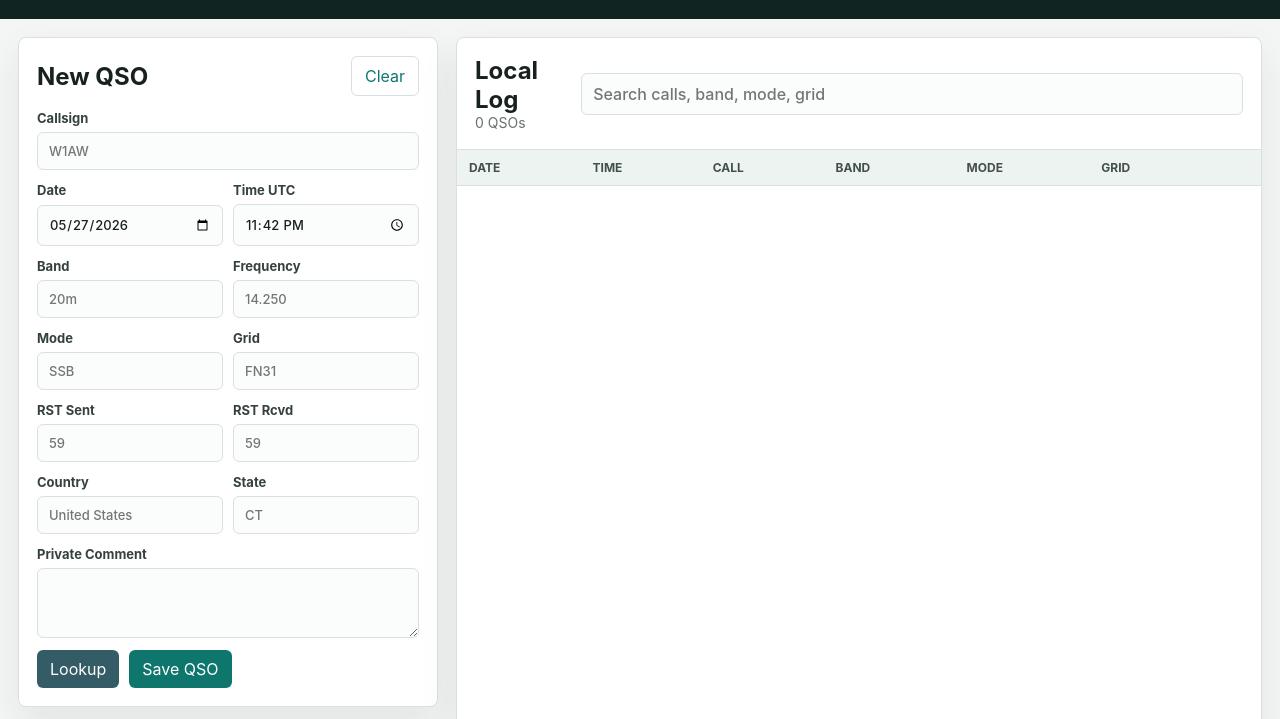
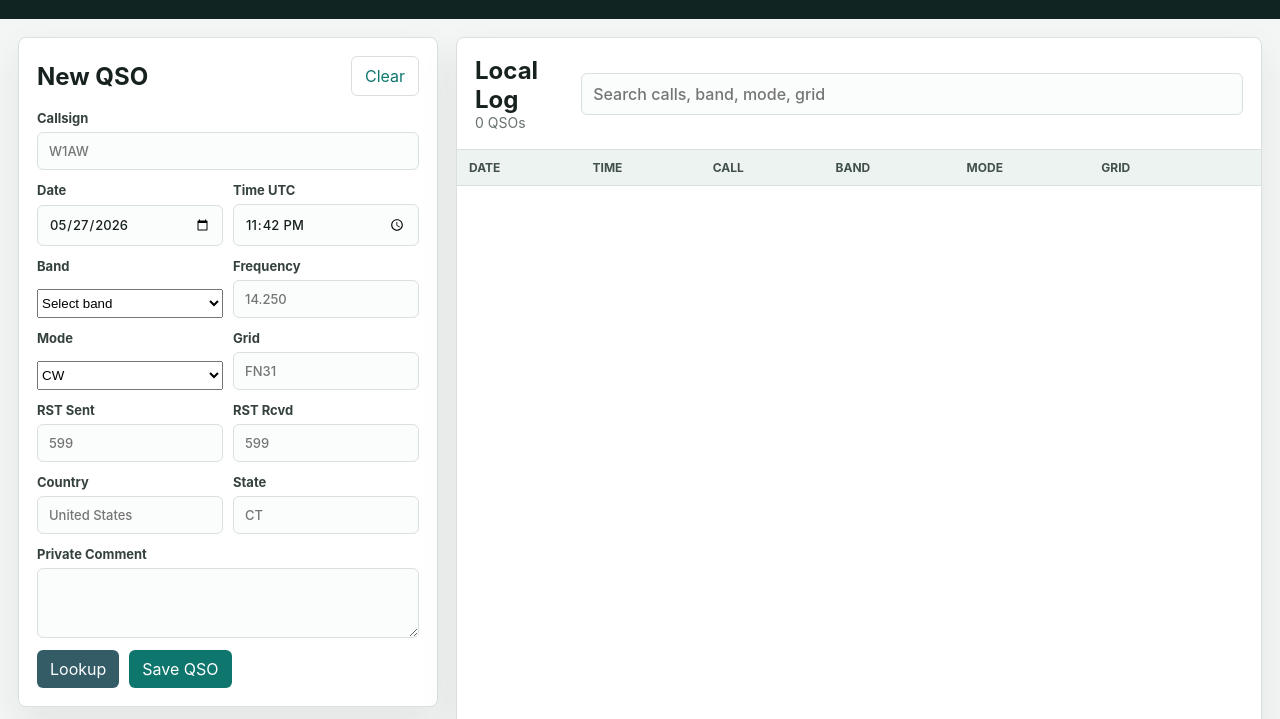
Before and after one commit to N1BRI/GitLogBook, a website: page app/index.html in a window 1280 px wide. Shown: the part 81-800 px from the top of the page. Drawn offline with Linux system fonts and the light colour scheme; no server answers.

Commit message:
Add logger QSO validation

```diff
--- a/app/app.js
+++ b/app/app.js
@@ -81,10 +81,14 @@ async function saveQso(event) {
   const payload = getFormData();
   const editing = Boolean(payload.id);
   const url = editing ? `/api/qsos/${encodeURIComponent(payload.id)}` : "/api/qsos";
-  await api(url, { method: editing ? "PUT" : "POST", body: payload });
-  await loadQsos();
-  resetForm();
-  setStatus(editing ? "QSO updated." : "QSO saved.");
+  try {
+    await api(url, { method: editing ? "PUT" : "POST", body: payload });
+    await loadQsos();
+    resetForm();
+    setStatus(editing ? "QSO updated." : "QSO saved.");
+  } catch (error) {
+    setStatus(error.message || "QSO could not be saved.", "error");
+  }
 }
 
 async function lookupCallsign() {
@@ -206,6 +210,7 @@ function fillForm(qso) {
 function resetForm() {
   form.reset();
   form.elements.id.value = "";
+  form.elements.mode.value = "CW";
   formTitle.textContent = "New QSO";
   setDefaultDateTime();
 }
--- a/app/index.html
+++ b/app/index.html
@@ -33,16 +33,72 @@
             <label>Time UTC <input name="timeOn" required type="time"></label>
           </div>
           <div class="split">
-            <label>Band <input name="band" placeholder="20m"></label>
-            <label>Frequency <input name="freq" placeholder="14.250"></label>
+            <label>Band
+              <select name="band" required>
+                <option value="">Select band</option>
+                <option>2190m</option>
+                <option>630m</option>
+                <option>160m</option>
+                <option>80m</option>
+                <option>60m</option>
+                <option>40m</option>
+                <option>30m</option>
+                <option>20m</option>
+                <option>17m</option>
+                <option>15m</option>
+                <option>12m</option>
+                <option>10m</option>
+                <option>6m</option>
+                <option>4m</option>
+                <option>2m</option>
+                <option>1.25m</option>
+                <option>70cm</option>
+                <option>33cm</option>
+                <option>23cm</option>
+                <option>13cm</option>
+                <option>9cm</option>
+                <option>6cm</option>
+                <option>3cm</option>
+                <option>1.25cm</option>
+                <option>6mm</option>
+                <option>4mm</option>
+                <option>2.5mm</option>
+                <option>2mm</option>
+                <option>1mm</option>
+              </select>
+            </label>
+            <label>Frequency <input name="freq" required inputmode="decimal" placeholder="14.250"></label>
           </div>
           <div class="split">
-            <label>Mode <input name="mode" placeholder="SSB"></label>
+            <label>Mode
+              <select name="mode" required>
+                <option>CW</option>
+                <option>SSB</option>
+                <option>FT8</option>
+                <option>AM</option>
+                <option>FM</option>
+                <option>RTTY</option>
+                <option>FT4</option>
+                <option>PSK31</option>
+                <option>JS8</option>
+                <option>JT65</option>
+                <option>JT9</option>
+                <option>MSK144</option>
+                <option>VARA</option>
+                <option>ARDOP</option>
+                <option>PACKET</option>
+                <option>SSTV</option>
+                <option>ATV</option>
+                <option>DATA</option>
+                <option>DIGITALVOICE</option>
+                <option>OTHER</option>
+              </select>
+            </label>
             <label>Grid <input name="grid" placeholder="FN31"></label>
           </div>
           <div class="split">
-            <label>RST Sent <input name="rstSent" placeholder="59"></label>
-            <label>RST Rcvd <input name="rstRcvd" placeholder="59"></label>
+            <label>RST Sent <input name="rstSent" required placeholder="599"></label>
+            <label>RST Rcvd <input name="rstRcvd" required placeholder="599"></label>
           </div>
           <div class="split">
             <label>Country <input name="country" placeholder="United States"></label>
```
Also changed, not shown: server.js (+27 -3 lines).
